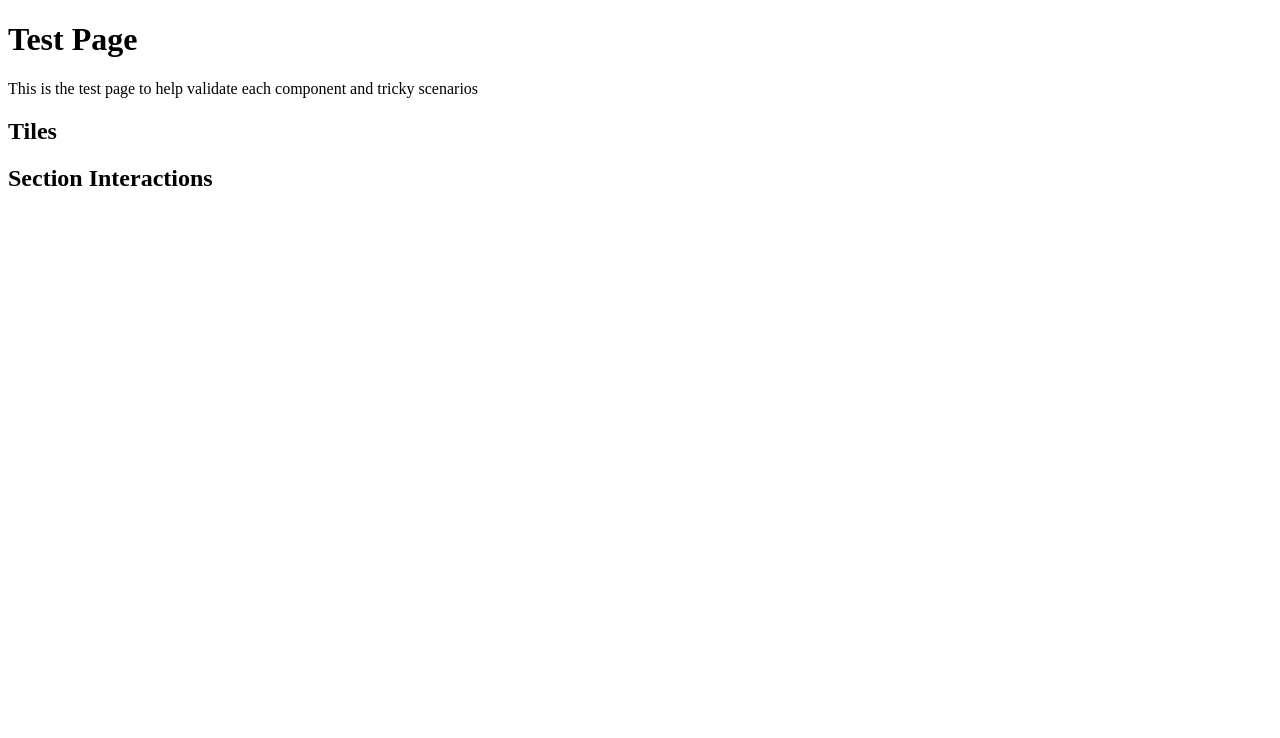
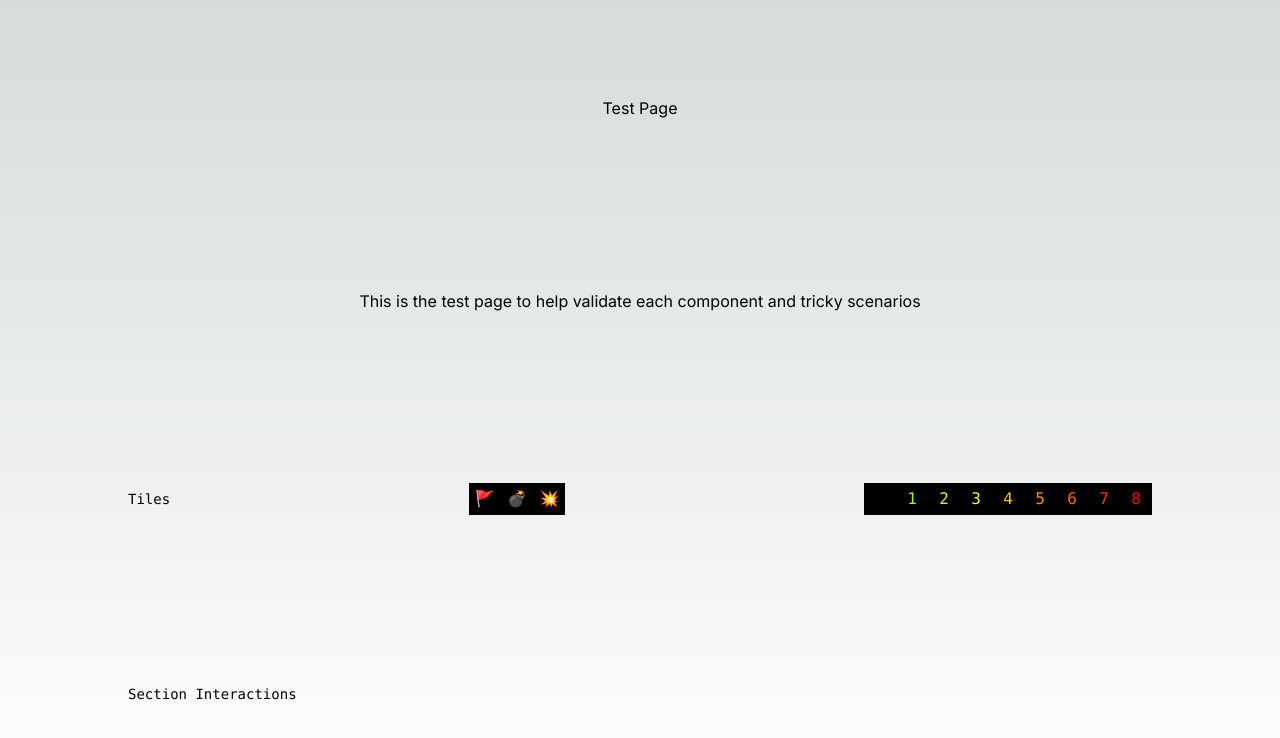
Before and after one commit to smaclell/windswept, a Next.js app in the folder ui/: page /test in a window 1280 px wide. Shown: the top 738 px of the page. Built offline with nearby package versions, Linux system fonts and the light colour scheme.

Commit message:
Basic tiles

```diff
--- /dev/null
+++ b/ui/src/app/game/tile.tsx
@@ -0,0 +1,30 @@
+import clsx from 'clsx';
+import { TileState } from '@/store';
+
+const content: Record<TileState, string> = {
+  hidden: '',
+  visible: ':(',
+  flag: '🚩',
+  mine: '💣',
+  explosion: '💥',
+};
+
+export function Tile({
+  state,
+  mineCount = 0,
+}: {
+  state: TileState,
+  mineCount: number,
+}) {
+  // TODO: Accessibilty
+  let inside = content[state];
+  if (state === 'visible') {
+    inside = mineCount > 0? `${mineCount}` : '';
+  }
+
+  return (
+    <div className={clsx('tile', state)} data-count={state === 'visible' ? mineCount : undefined}>
+      {inside}
+    </div>
+  );
+}
--- a/ui/src/app/globals.css
+++ b/ui/src/app/globals.css
@@ -31,3 +31,38 @@ body {
     text-wrap: balance;
   }
 }
+
+.tile {
+  text-align: center;
+  width: 2rem;
+  height: 2rem;
+  font-size: 1rem;
+  line-height: 2rem;
+  background-color: black;
+  border: lighten(black, 10%) 4px inset;
+}
+
+.tile[data-count="8"] {
+  color: #FF0000;
+}
+.tile[data-count="7"] {
+  color: #FF3100;
+}
+.tile[data-count="6"] {
+  color: #FF6200;
+}
+.tile[data-count="5"] {
+  color: #FF9400;
+}
+.tile[data-count="4"] {
+  color: #FFC500;
+}
+.tile[data-count="3"] {
+  color: #FFFE00;
+}
+.tile[data-count="2"] {
+  color: #D5FF00;
+}
+.tile[data-count="1"] {
+  color: #A4FF00;
+}
--- /dev/null
+++ b/ui/src/app/test/page.tsx
@@ -0,0 +1,37 @@
+import { Tile } from "../game/tile";
+
+export default function Home() {
+  if (process.env.NODE_ENV !== 'development') {
+    return null;
+  }
+
+  return (
+    <main className="flex min-h-screen flex-col items-center justify-between p-24">
+      <h1>Test Page</h1>
+      <p>This is the test page to help validate each component and tricky scenarios</p>
+      <section className="z-10 max-w-5xl w-full items-center justify-between font-mono text-sm lg:flex">
+        <h2>Tiles</h2>
+        <div className="flex flex-wrap">
+          <Tile state="hidden" mineCount={0} />
+          <Tile state="flag" mineCount={0} />
+          <Tile state="mine" mineCount={0} />
+          <Tile state="explosion" mineCount={0} />
+        </div>
+        <div className="flex flex-wrap">
+          <Tile state="visible" mineCount={0} />
+          <Tile state="visible" mineCount={1} />
+          <Tile state="visible" mineCount={2} />
+          <Tile state="visible" mineCount={3} />
+          <Tile state="visible" mineCount={4} />
+          <Tile state="visible" mineCount={5} />
+          <Tile state="visible" mineCount={6} />
+          <Tile state="visible" mineCount={7} />
+          <Tile state="visible" mineCount={8} />
+        </div>
+      </section>
+      <section className="z-10 max-w-5xl w-full items-center justify-between font-mono text-sm lg:flex">
+        <h2>Section Interactions</h2>
+      </section>
+    </main>
+  )
+}
--- a/ui/src/pages/test.tsx
+++ /dev/null
@@ -1,18 +0,0 @@
-export default function Home() {
-  if (process.env.NODE_ENV !== 'development') {
-    return null;
-  }
-
-  return (
-    <main className="flex min-h-screen flex-col items-center justify-between p-24">
-      <h1>Test Page</h1>
-      <p>This is the test page to help validate each component and tricky scenarios</p>
-      <section className="z-10 max-w-5xl w-full items-center justify-between font-mono text-sm lg:flex">
-        <h2>Tiles</h2>
-      </section>
-      <section className="z-10 max-w-5xl w-full items-center justify-between font-mono text-sm lg:flex">
-        <h2>Section Interactions</h2>
-      </section>
-    </main>
-  )
-}
--- /dev/null
+++ b/ui/src/store.ts
@@ -0,0 +1 @@
+export type TileState = 'visible' | 'hidden' | 'flag' | 'mine' | 'explosion';
```
Also changed, not shown: ui/package.json (+6 -5 lines), 1 other file (tests, documents, lock files or other folders).
